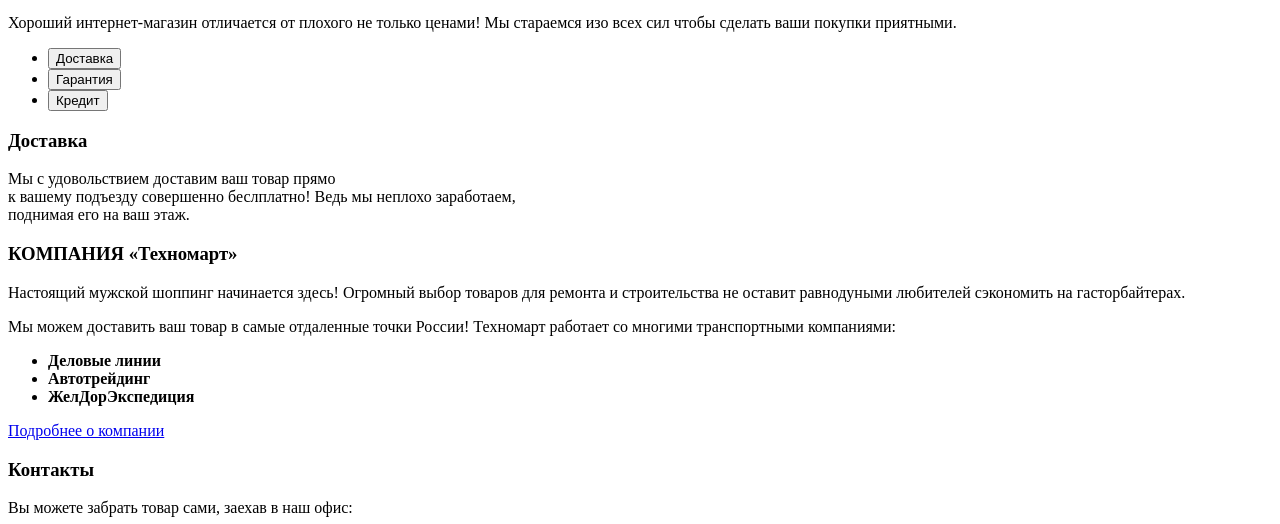
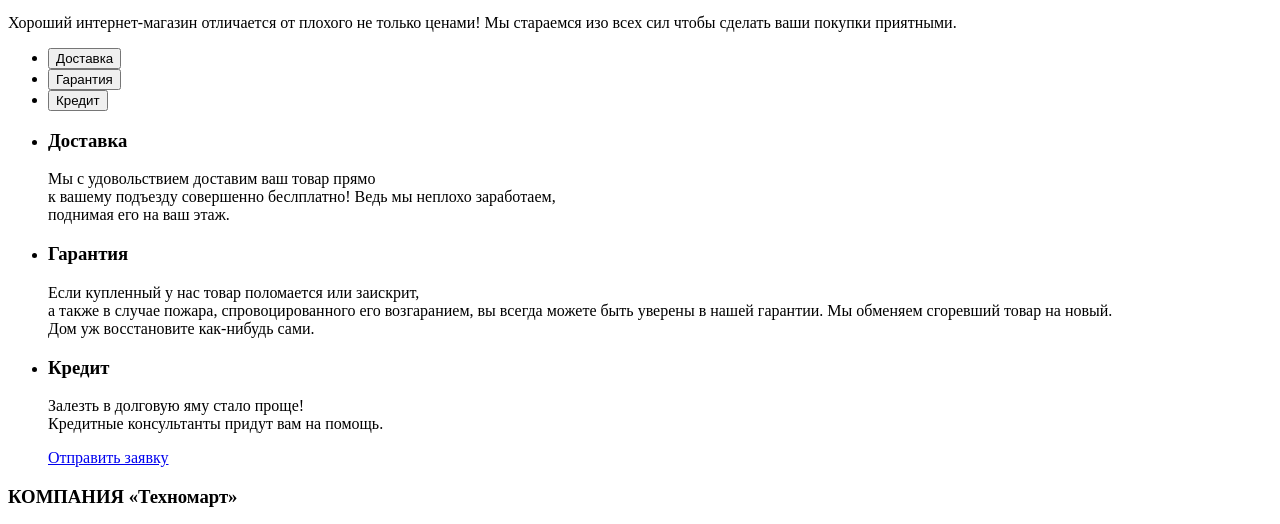
Before and after one commit to jinonensk/354189-technomart, a plain HTML site: page index.html in a window 1280 px wide. Shown: the part 1920-2444 px from the top of the page. Drawn offline with Linux system fonts and the light colour scheme.

Commit message:
Update index.html
Added slides to first slider. Change class in list with buttons

```diff
--- a/index.html
+++ b/index.html
@@ -65,7 +65,7 @@
               <!-- тут подразумевается что дрели ведут на страницу дрелей? А след.слайд на страницу перфораторов?
               Т.е. здесь не будет линки, а там на catalog-page правильно?
               И кнопки, они привязаны к слайдеру и линка на каталог. Или их нужно отдельно выносить, а менять только картинку и текст? -->
-              <li class="drills">
+              <li class="slide-drills">
                 <h3>Дрели</h3>
                 <p>Соседям на радость</p>
                 <figure class="offers-slider-content">
@@ -75,7 +75,7 @@
                 <button class="button slider-button slider-button-next" type="button">Вперед</button>
                 <a href="#">Открыть каталог</a>
               </li>
-              <li class="perforators">
+              <li class="slide-perforators">
                 <h3>Перфораторы</h3>
                 <p>Настоящие мужские игрушки</p>
                 <figure class="offers-slider-content">
@@ -211,7 +211,7 @@
       <section class="services">
         <h2>Сервисы</h2>
         <p>Хороший интернет-магазин отличается от плохого не только ценами! Мы стараемся изо всех сил чтобы сделать ваши покупки приятными.</p>
-        <ul class="services-slider">
+        <ul class="services-slider-controls">
           <li>
             <button class="button services-button services-button-delivery" type="button">Доставка</button>
           </li>
@@ -222,14 +222,29 @@
             <button class="button services-button services-button-credit" type="button">Кредит</button>
           </li>
         </ul>
-        <div class="slide-delivery">
-          <h3>Доставка</h3>
-          <p>Мы с удовольствием доставим ваш товар прямо<br>
-            к вашему подъезду совершенно беслплатно!
-            Ведь мы неплохо заработаем,<br>
-            поднимая его на ваш этаж.</p>
-          <!-- Здесь будет фоновая картинка "img/delivery.jpg" -->
-        </div>
+        <ul class="services-slider">
+          <li class="slide-delivery">
+            <h3>Доставка</h3>
+            <p>Мы с удовольствием доставим ваш товар прямо<br>
+              к вашему подъезду совершенно беслплатно! Ведь мы неплохо заработаем,<br>
+              поднимая его на ваш этаж.</p>
+            <!-- Здесь будет фоновая картинка "img/delivery.jpg" -->
+          </li>
+          <li class="slide-guarantee">
+            <h3>Гарантия</h3>
+            <p>Если купленный у нас товар поломается или заискрит,<br>
+              а также в случае пожара, спровоцированного его возгаранием,  вы всегда можете быть уверены в нашей гарантии. Мы обменяем сгоревший товар на новый.<br>
+              Дом уж восстановите как-нибудь сами.</p>
+            <!-- Здесь будет фоновая картинка "img/delivery.jpg" -->
+          </li>
+          <li class="slide-credit">
+            <h3>Кредит</h3>
+            <p>Залезть в долговую яму стало проще!<br>
+              Кредитные консультанты придут вам на помощь.</p>
+            <a class="button" href="#">Отправить заявку</a>
+            <!-- Здесь будет фоновая картинка "img/delivery.jpg" -->
+          </li>
+        </ul>
       </section>
 
       <section class="about-company">
```
